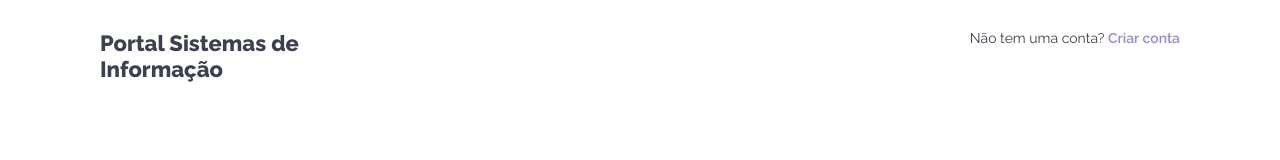
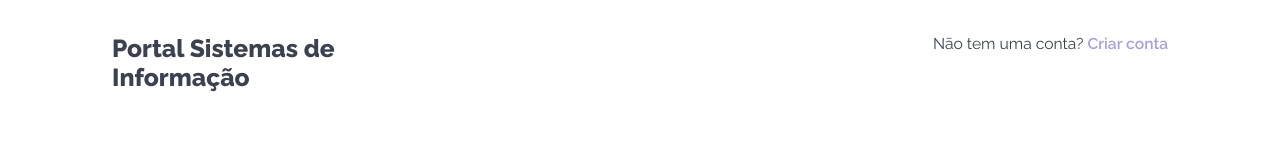
Before and after one commit to ItamarJoire/instituto-si, a plain HTML site: page index.html in a window 1280 px wide. Shown: the top 160 px of the page. Drawn offline with Linux system fonts and the light colour scheme.

Commit message:
Aumentando fonte

```diff
--- a/public/css/main.css
+++ b/public/css/main.css
@@ -5,7 +5,7 @@
 }
 
 :root{
-    font-size: 62.5%;
+    font-size: 70%;
 }
 
 
--- a/public/css/page-landing.css
+++ b/public/css/page-landing.css
@@ -23,7 +23,7 @@
     font-weight: 600;
     text-decoration: none;
 
-    color: #8E8AE8;
+    color: #A3A0E8;
 }
 
 #header-main a:hover{
```
